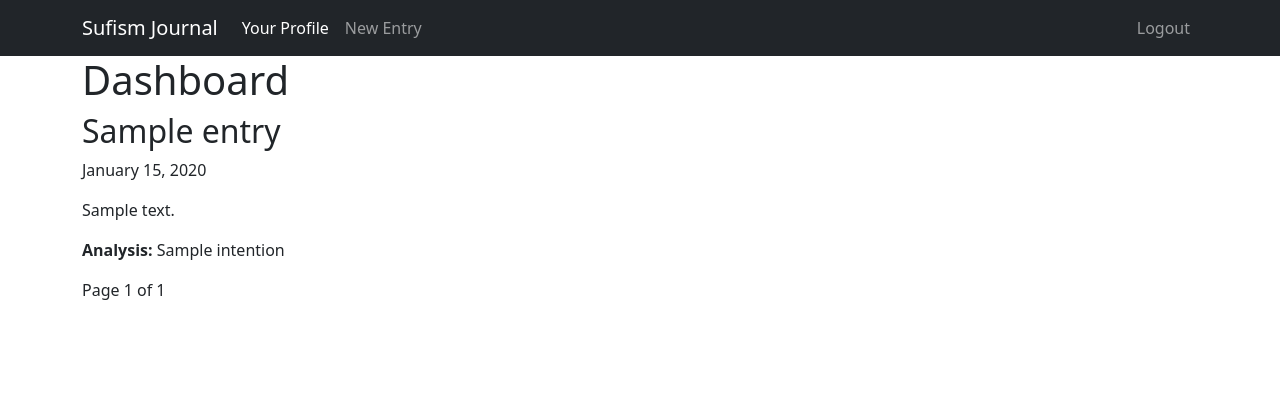
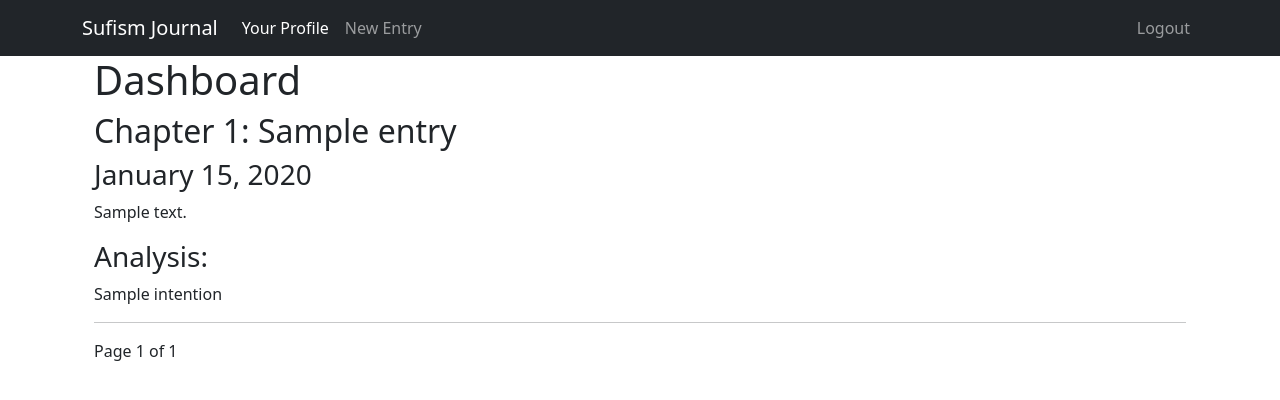
Before and after one commit to victorcreed/self_reflection, a Django app: template journal/templates/journal/dashboard.html in a window 1280 px wide. Shown: the top 400 px of the page. Run offline with Django 3.2, Linux system fonts and the light colour scheme; the template is opened without the code that fills it: most values are stand-ins (such as "Sample title", 1, 10 or a date in 2020).

Commit message:
feat: style dashboard entries as chapters

```diff
--- a/journal/templates/journal/dashboard.html
+++ b/journal/templates/journal/dashboard.html
@@ -1,25 +1,32 @@
 {% extends 'base.html' %}
 {% block title %}Dashboard{% endblock %}
 {% block content %}
+    <div class="container">
         <h1>Dashboard</h1>
-
         {% for entry in entries %}
-        <div class="entry-card">
-            <h2>{{ entry.title }}</h2>
-            <p class="date">{{ entry.date|date:"F j, Y" }}</p>
+            <div class="entry-chapter">
+                <h2>Chapter {{ forloop.counter }}: {{ entry.title }}</h2>
+                <h3 class="date">{{ entry.date|date:"F j, Y" }}</h3>
+                <div class="entry-text">
                     <p>{{ entry.text|safe }}</p>
-            <p><strong>Analysis:</strong> {{ entry.intention|safe }}</p>
                 </div>
+                <div class="entry-analysis">
+                    <h3>Analysis:</h3>
+                    <div class="analysis-content">
+                        {{ entry.intention|safe }}
+                    </div>
+                </div>
+            </div>
+            <hr>  <!-- Add a horizontal rule to separate entries -->
         {% endfor %}
-
         <div class="pagination">
             {% if entries.has_previous %}
-            <a href="?page={{ entries.previous_page_number }}{% if category %}&category={{ category }}{% endif %}">&lt; Previous</a>
+                <a href="?page={{ entries.previous_page_number }}">&lt; Previous</a>
             {% endif %}
             Page {{ entries.number }} of {{ entries.paginator.num_pages }}
             {% if entries.has_next %}
-            <a href="?page={{ entries.next_page_number }}{% if category %}&category={{ category }}{% endif %}">Next &gt;</a>
+                <a href="?page={{ entries.next_page_number }}">Next &gt;</a>
             {% endif %}
         </div>
-
+    </div>
 {% endblock %}
```
Also changed, not shown: journal/static/css/styles.css (+29 -0 lines). Lines whose indentation alone changed are shown as unchanged.
